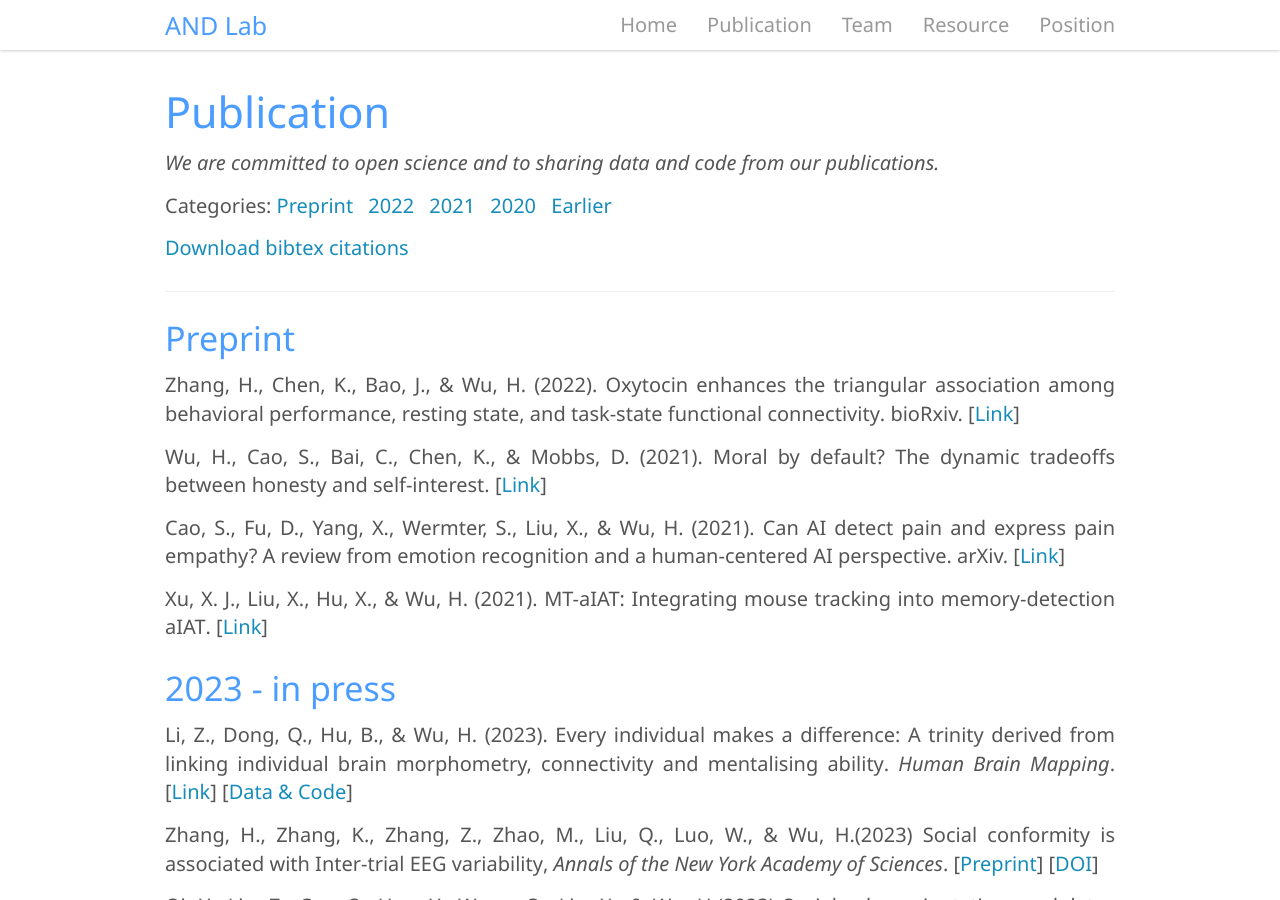
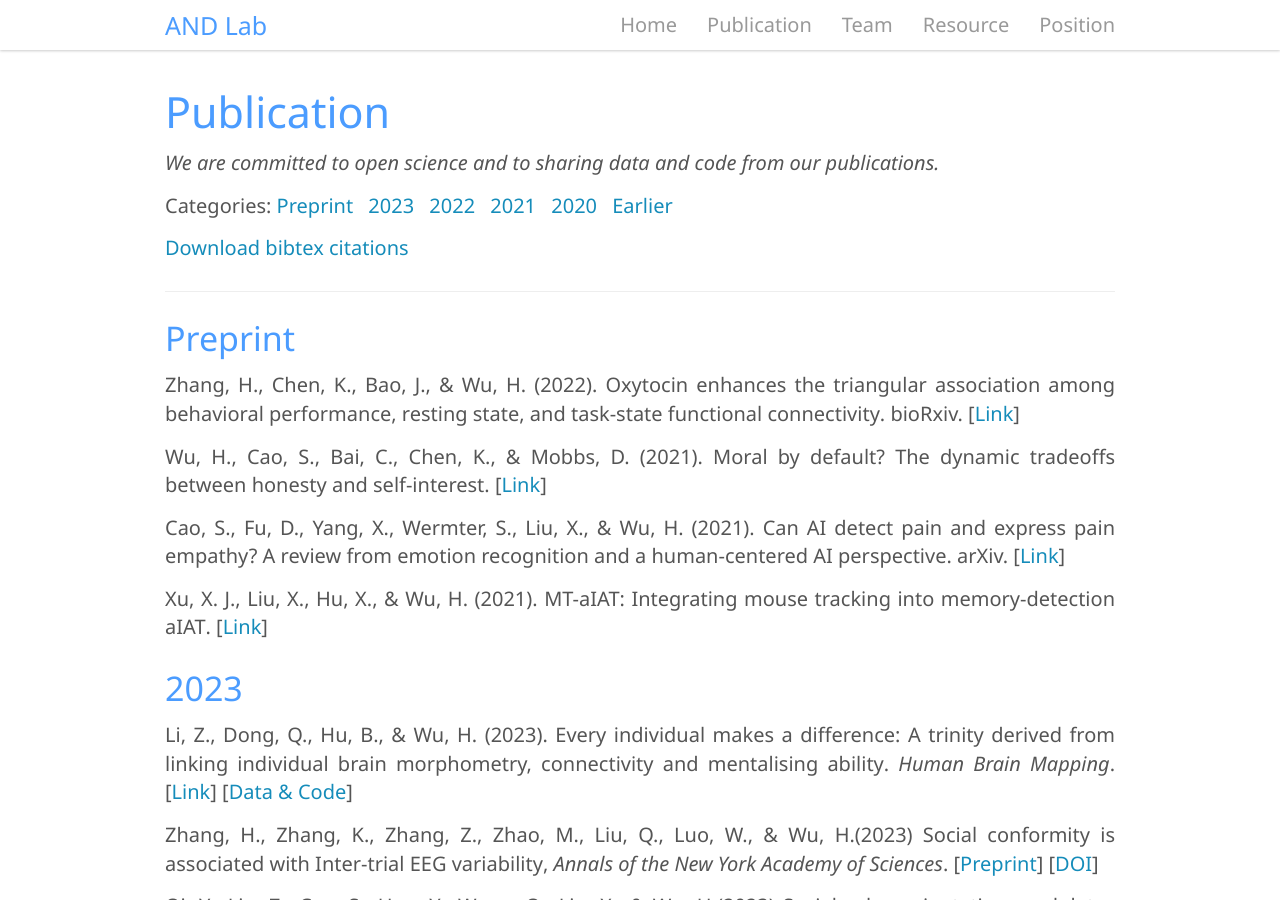
Before and after one commit to andlab-um/lab-website, a Jekyll site: the page built from _pages/publication.md, in a window 1280 px wide and 900 px high. Built offline with Jekyll 4.4.1, drawn with Linux system fonts in a browser that asks for light colours; nearby versions of some CDN libraries.

Commit message:
Update publication.md

```diff
--- a/_pages/publication.md
+++ b/_pages/publication.md
@@ -9,7 +9,7 @@ permalink: /publication
 ## Publication
 *We are committed to open science and to sharing  data and code from our publications.*
 
-**Categories:** [Preprint](#preprint)&ensp; [2022](#2022)&ensp; [2021](#2021)&ensp; [2020](#2020)&ensp; [Earlier](#earlier)
+**Categories:** [Preprint](#preprint)&ensp; [2023](#2023)&ensp; [2022](#2022)&ensp; [2021](#2021)&ensp; [2020](#2020)&ensp; [Earlier](#earlier)
 
 [Download bibtex citations](/assets/files/ANDlab-publications-Bibtex.bib)
 
@@ -26,7 +26,7 @@ Cao, S., Fu, D., Yang, X., Wermter, S., Liu, X., & Wu, H. (2021). **Can AI detec
 
 Xu, X. J., Liu, X., Hu, X., & Wu, H. (2021). **MT-aIAT: Integrating mouse tracking into memory-detection aIAT**. [[Link](https://doi.org/10.31234/osf.io/ny9xq){:target="_blank"}]
 
-### 2023 - in press
+### 2023
 
 Li, Z., Dong, Q., Hu, B., & Wu, H. (2023). **Every individual makes a difference: A trinity derived from linking individual brain morphometry, connectivity and mentalising ability**. *Human Brain Mapping*. [[Link](https://doi.org/10.1101/2022.04.11.487870){:target="_blank"}] [[Data & Code](https://github.com/andlab-um/trinity){:target="_blank"}]
 
```
